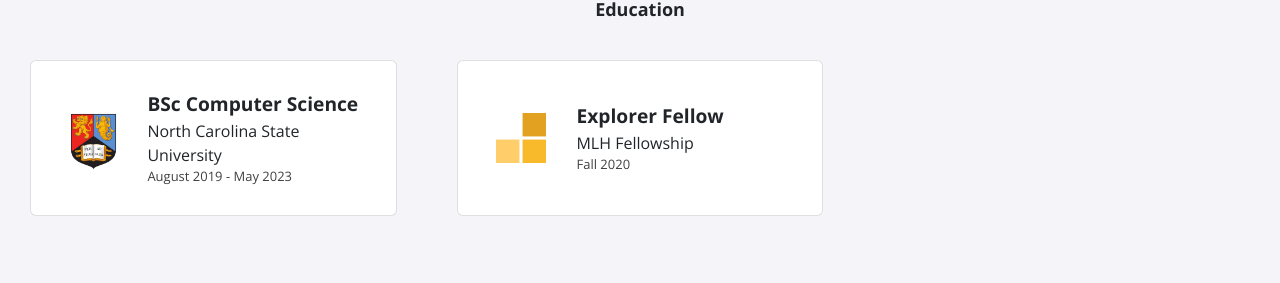
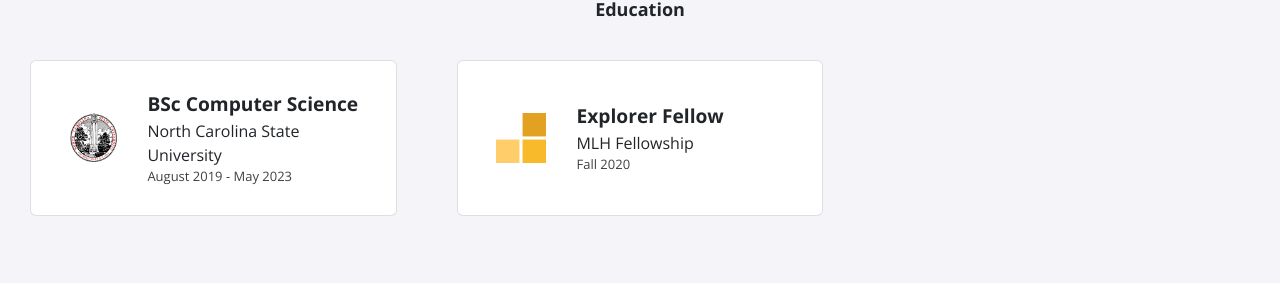
Before and after one commit to Beclapp/Beclapp.github.io, a Jekyll site: the page built from index.html, in a window 1280 px wide. Shown: the part 1080-1363 px from the top of the page. Built offline with Jekyll 4.4.1, drawn with Linux system fonts in a browser that asks for light colours; nearby versions of some CDN libraries.

Commit message:
Updated education

```diff
--- a/_data/education.yml
+++ b/_data/education.yml
@@ -1,7 +1,7 @@
 - course: BSc Computer Science
   institute: North Carolina State University
   dates: August 2019 - May 2023
-  logo: uob.png
+  logo: ncstateseal.png
 
 - course: Explorer Fellow
   institute: MLH Fellowship
```
